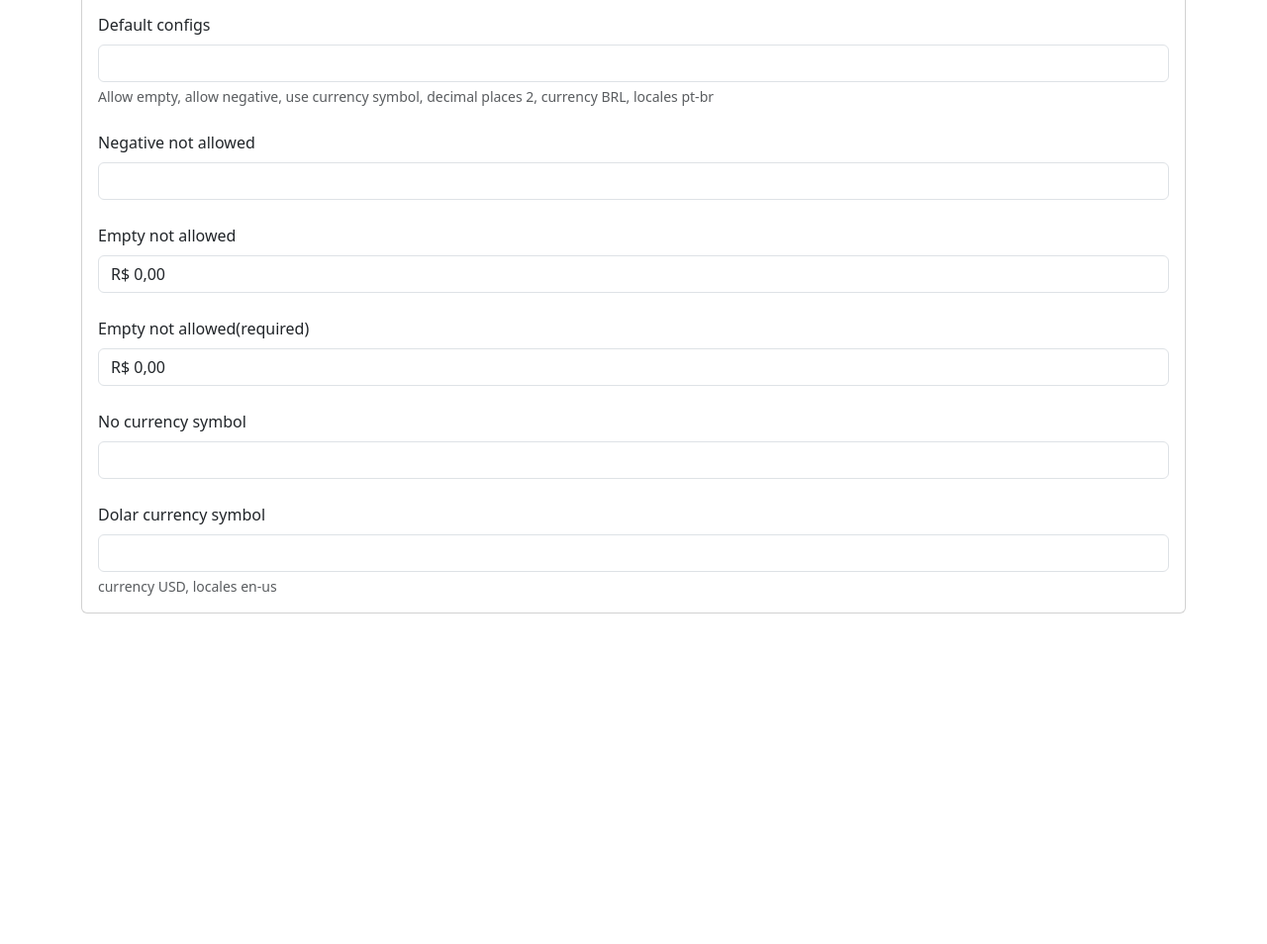
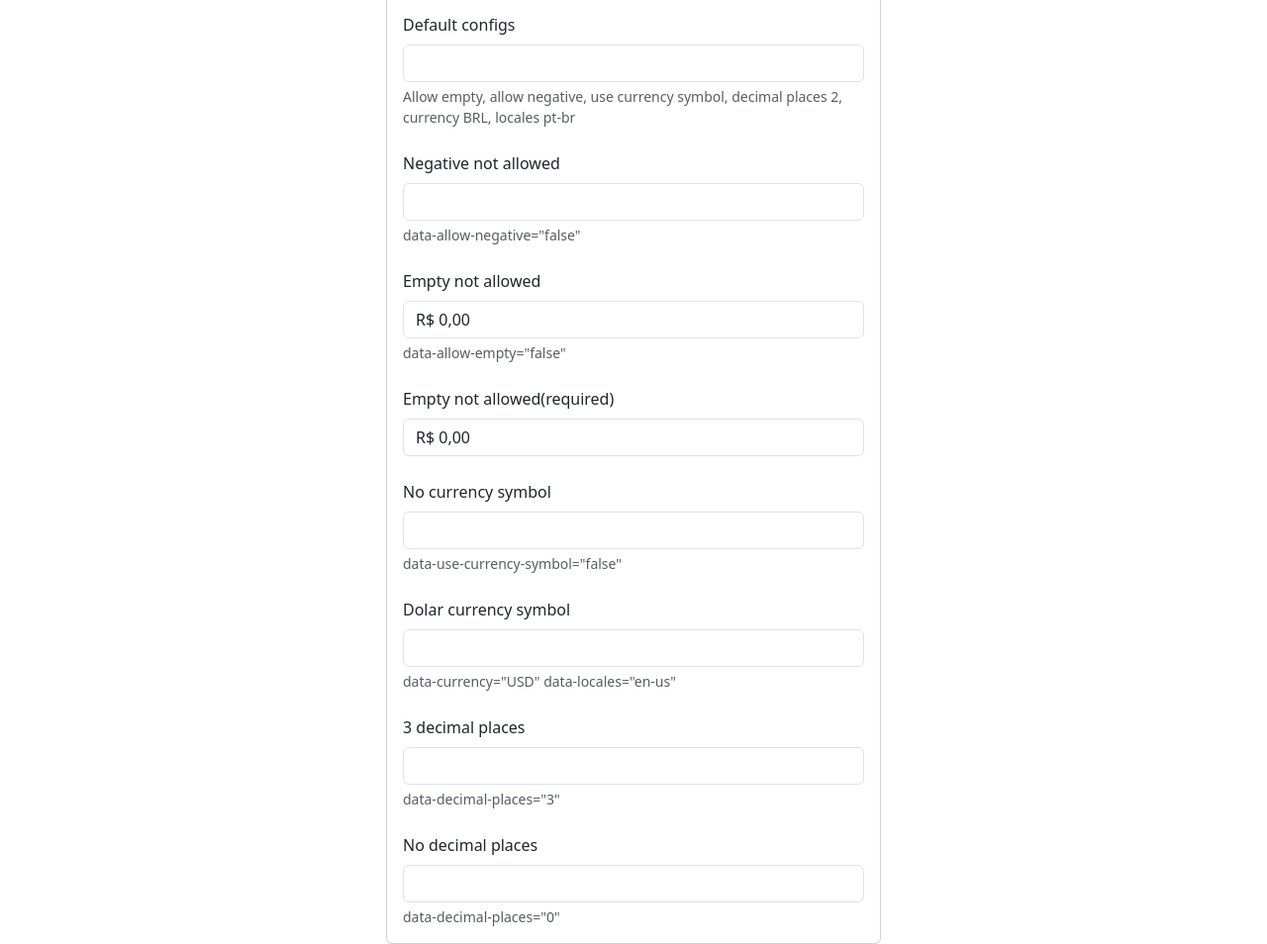
Before and after one commit to WellingtonNico/well_mask_money, a plain HTML site: page index.html in a window 1280 px wide. Shown: the part 106-1060 px from the top of the page at 99% size. Before the commit the page ends 800 px from the top, so only its background shows below. Drawn offline with nearby package versions, Linux system fonts and the light colour scheme.

Commit message:
docs: add more examples

```diff
--- a/index.html
+++ b/index.html
@@ -8,11 +8,17 @@
   <script src="./well_mask_money.js"></script>
   <link href="https://cdn.jsdelivr.net/npm/bootstrap@5.3.3/dist/css/bootstrap.min.css" rel="stylesheet"
     integrity="sha384-QWTKZyjpPEjISv5WaRU9OFeRpok6YctnYmDr5pNlyT2bRjXh0JMhjY6hW+ALEwIH" crossorigin="anonymous">
+    <style>
+      .form-label{
+        font-weight: 500;
+      }
+    </style>
 </head>
 
 <body>
-  <div class="container container-fluid pt-5">
-    <div class="card">
+  <div class="container container-fluid pt-5 d-flex justify-content-center">
+
+    <div class="card" style="max-width: 500px;">
       <div class="card-header">
         <h4 class="card-title">Well Mask Money</h4>
       </div>
@@ -27,11 +33,13 @@
         <div>
           <label class="form-label">Negative not allowed</label>
           <input type="text" class="form-control" data-toggle="well-mask-money" data-allow-negative="false">
+          <div class="form-text">data-allow-negative="false"</div>
         </div>
 
         <div>
           <label class="form-label">Empty not allowed</label>
           <input type="text" class="form-control" data-toggle="well-mask-money" data-allow-empty="false">
+          <div class="form-text">data-allow-empty="false"</div>
         </div>
 
         <div>
@@ -42,12 +50,25 @@
         <div>
           <label class="form-label">No currency symbol</label>
           <input type="text" class="form-control" data-toggle="well-mask-money" data-use-currency-symbol="false">
+          <div class="form-text">data-use-currency-symbol="false"</div>
         </div>
 
         <div>
           <label class="form-label">Dolar currency symbol</label>
           <input type="text" class="form-control" data-toggle="well-mask-money" data-currency="USD" data-locales="en-us">
-          <div class="form-text">currency USD, locales en-us</div>
+          <div class="form-text">data-currency="USD"   data-locales="en-us"</div>
+        </div>
+
+        <div>
+          <label class="form-label">3 decimal places</label>
+          <input type="text" class="form-control" data-toggle="well-mask-money" data-decimal-places="3">
+          <div class="form-text">data-decimal-places="3"</div>
+        </div>
+
+        <div>
+          <label class="form-label">No decimal places</label>
+          <input type="text" class="form-control" data-toggle="well-mask-money" data-decimal-places="0">
+          <div class="form-text">data-decimal-places="0"</div>
         </div>
 
       </div>
```
